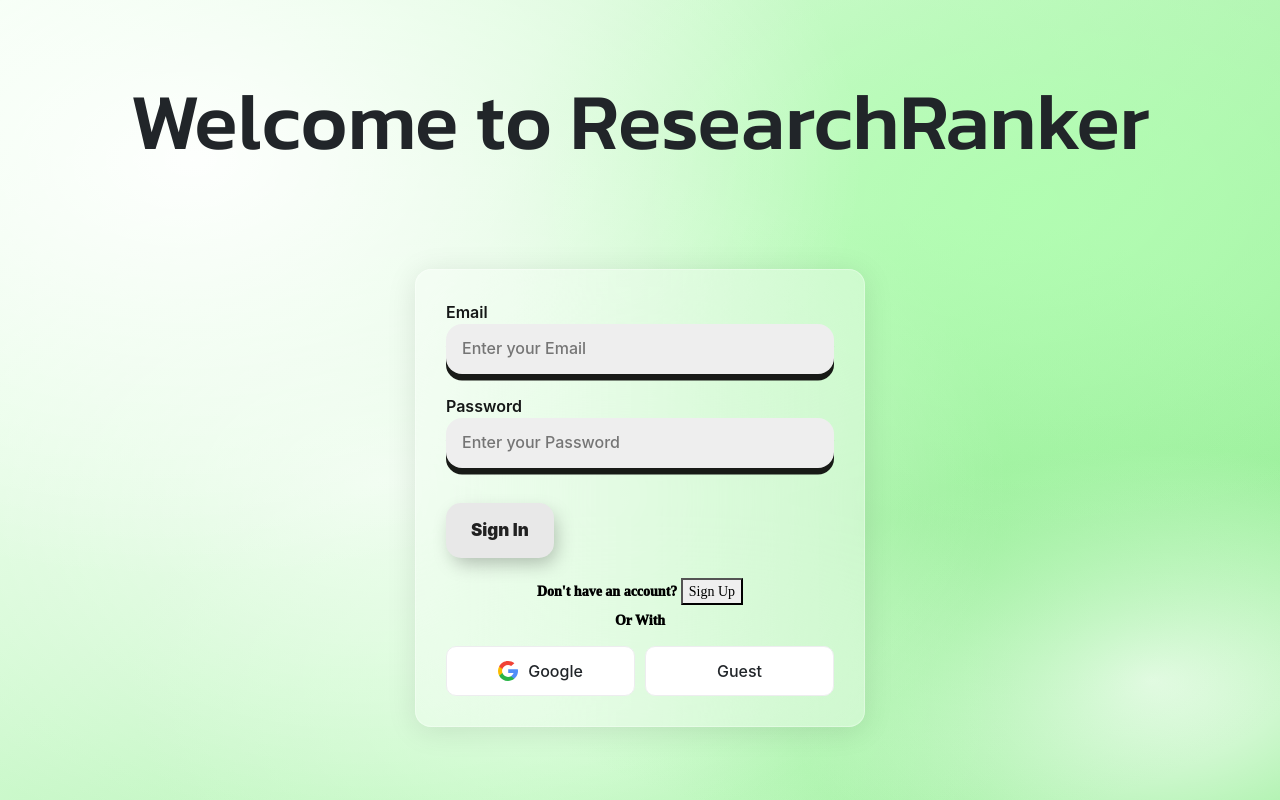
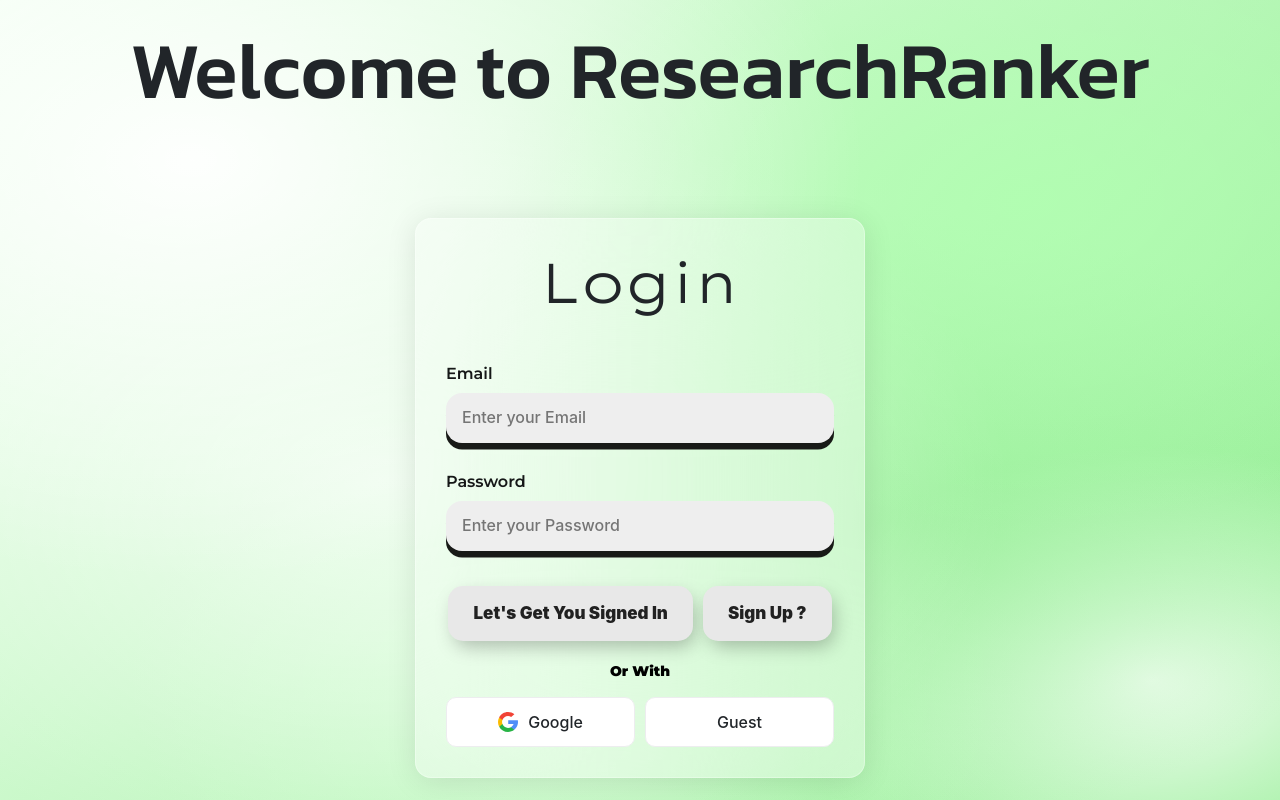
Before and after one commit to overclocked-2124/ResearchRanker, a Python web app: template app/templates/authenticator.html in a window 1280 px wide. Run offline with Jinja, Linux system fonts and the light colour scheme; the template is opened without the code that fills it, so the values that code supplies are empty; some libraries are stand-ins or nearby versions.

Commit message:
updated design

```diff
--- a/app/static/js/firebase.js
+++ b/app/static/js/firebase.js
@@ -41,7 +41,7 @@ signUpButton.addEventListener('click',(event)=> {
     const docRef = doc(db,"users",user.uid);
     setDoc(docRef,userdata)
     .then(()=>{
-      window.location.href="home.html";
+      window.location.href="authenticator.html";
     })
     .catch((error)=>{
       console.error("error writing document",error);
--- a/app/templates/authenticator.html
+++ b/app/templates/authenticator.html
@@ -12,7 +12,19 @@
       href="https://fonts.googleapis.com/css2?family=Josefin+Sans:ital,wght@0,100..700;1,100..700&family=Kanit:ital,wght@0,100;0,200;0,300;0,400;0,500;0,600;0,700;0,800;0,900&display=swap"
       rel="stylesheet"
     />
-  <link href="https://fonts.googleapis.com/css2?family=Lexend+Giga:wght@100..900&display=swap" rel="stylesheet">
+    <link
+      href="https://fonts.googleapis.com/css2?family=Roboto:ital,wght@0,100..900;1,100..900&display=swap"
+      rel="stylesheet"
+    />
+    <link
+      href="https://fonts.googleapis.com/css2?family=Montserrat:ital,wght@0,100..900;1,100..900&display=swap"
+      rel="stylesheet"
+    />
+    <link rel="icon" href="../static/images/thumb.jpg" type="image/x-icon" />
+    <link
+      href="https://fonts.googleapis.com/css2?family=Lexend+Giga:wght@100..900&display=swap"
+      rel="stylesheet"
+    />
     <script src="../static/js/bootstrap.bundle.min.js"></script>
     <script src="../static/js/script.js"></script>
     <script type="module" src="../static/js/firebase.js"></script>
@@ -23,8 +35,9 @@
       <div class="login-cred">
         <!-- Sign In Form -->
         <form class="sign-in" id="signincard">
+          <h2>Login</h2>
           <div class="flex-column">
-          <label>Email</label>
+            <label class="email-pwd-head">Email</label>
           </div>
           <div class="inputForm">
             <input
@@ -36,7 +49,7 @@
             />
           </div>
           <div class="flex-column">
-          <label>Password </label>
+            <label class="email-pwd-head">Password </label>
           </div>
           <div class="inputForm">
             <input
@@ -48,11 +61,14 @@
             />
           </div>
           <div id="signInMessage" class="message" style="display: none"></div>
-        <button class="button-submit" id="submitSignIn" type="submit">Sign In</button>
-        <p class="p">
-          Don't have an account?
-          <button class="button-signup" onclick="signup(event);">Sign Up</button>
-        </p>
+          <div class="flex-row">
+            <button class="button-submit" id="submitSignIn" type="submit">
+              Let's Get You Signed In
+            </button>
+            <button class="button-submit" onclick="signup(event);">
+              Sign Up ?
+            </button>
+          </div>
           <p class="p line">Or With</p>
           <div class="flex-row">
             <button class="btn google">
@@ -97,8 +113,9 @@
 
         <!-- Sign Up Form -->
         <form class="sign-up" id="signupcard">
+          <h2>Login</h2>
           <div class="flex-column">
-          <label>Email</label>
+            <label class="email-pwd-head">Email</label>
           </div>
           <div class="inputForm">
             <input
@@ -110,7 +127,7 @@
             />
           </div>
           <div class="flex-column">
-          <label>Password </label>
+            <label class="email-pwd-head">Password </label>
           </div>
           <div class="inputForm">
             <input
@@ -123,8 +140,12 @@
           </div>
           <div id="signUpMessage" class="message" style="display: none"></div>
           <div class="flex-row">
-          <button class="button-submit" id="submitSignUp" type="submit">Let's Get You Signed Up</button>
-          <button class="button-submit" onclick="signin(event);">Sign In</button>
+            <button class="button-submit" id="submitSignUp" type="submit">
+              Let's Get You Signed Up
+            </button>
+            <button class="button-submit" onclick="signin(event);">
+              Sign In ?
+            </button>
           </div>
           <p class="p line">Or With</p>
           <div class="flex-row">
```
Also changed, not shown: app/static/images/thumb.jpg (added). Lines whose indentation alone changed are shown as unchanged.
